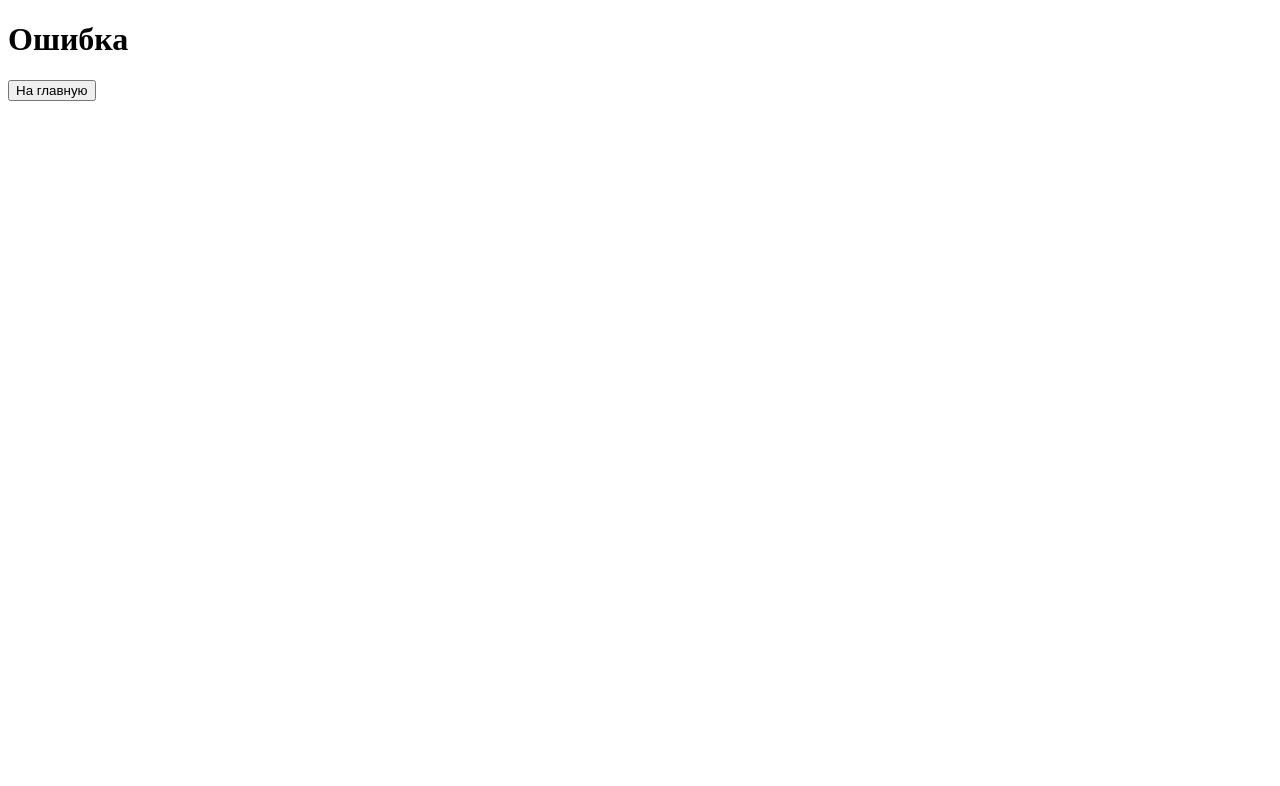
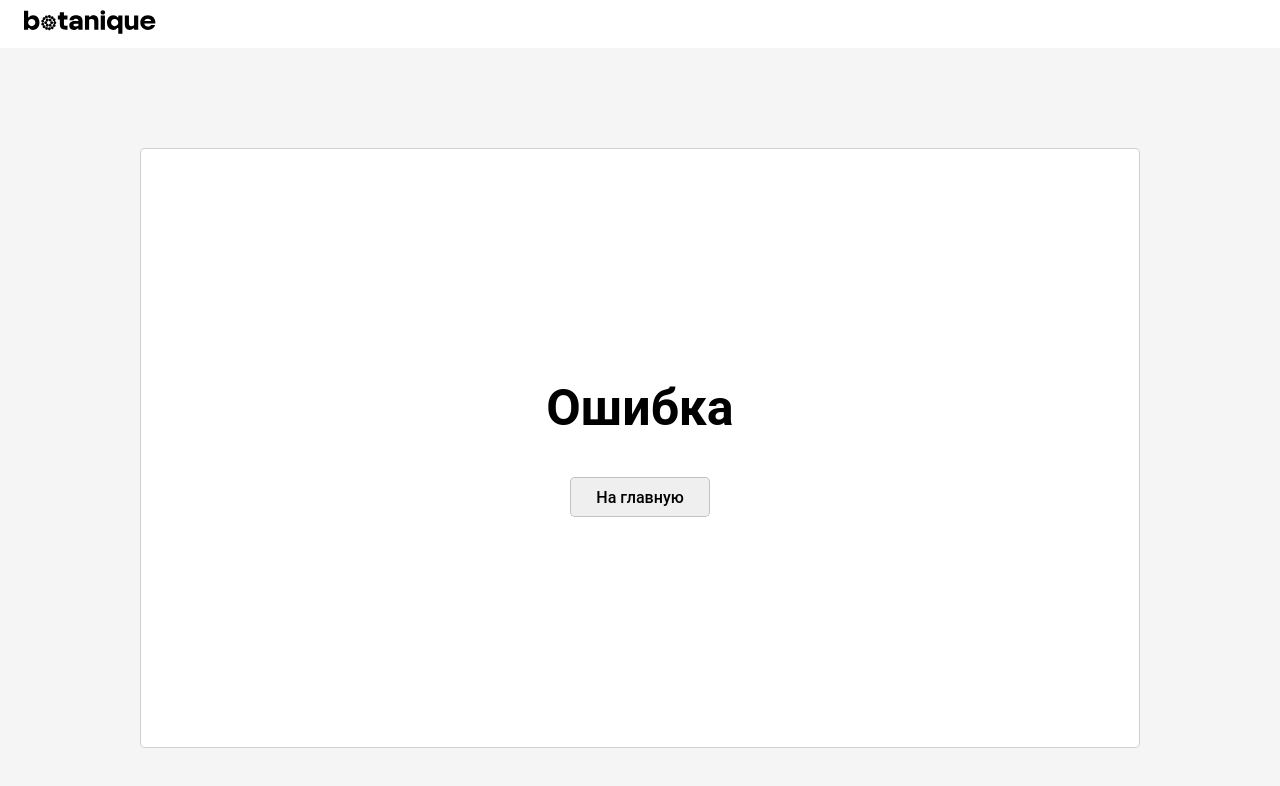
Before and after one commit to yurikyakyt/Botanique, a website: page public/error.html in a window 1280 px wide. Drawn offline with Linux system fonts and the light colour scheme.

Commit message:
добавил страницу ошибки

```diff
--- /dev/null
+++ b/public/css/error.css
@@ -0,0 +1,36 @@
+body {
+    background-color: #f5f5f5;
+}
+
+.error{
+    width: 1000px;
+    height: 600px;
+    margin: 100px auto 0px;
+    display: flex;
+    justify-content: center;
+    align-items: center;
+    background-color: #fff;
+    border: 1px solid #00000030;
+    border-radius: 5px;
+}
+
+.error__body{
+    display: flex;
+    flex-direction: column;
+    align-items: center;
+}
+
+.error__header{
+    margin-bottom: 40px;
+    font-size: 50px;
+}
+
+.error__button{
+    width: 140px;
+    height: 40px;
+    font-weight: 500;
+    font-size: 16px;
+    border: 1px solid #00000030;
+    border-radius: 5px;
+    cursor: pointer;
+}
--- a/public/css/style.css
+++ b/public/css/style.css
@@ -2,6 +2,7 @@
 @import url('./search.css');
 @import url('./favorite.css');
 @import url('./device.css');
+@import url('./error.css');
 
 * {
     margin: 0;
--- a/public/error.html
+++ b/public/error.html
@@ -4,9 +4,21 @@
     <meta charset="UTF-8">
     <meta name="viewport" content="width=device-width, initial-scale=1.0">
     <title>Error</title>
+    <link rel="stylesheet" href="./css/style.css">
 </head>
 <body>
-    <h1 class="error">Ошибка</h1>
-    <button class="back_to_main">На главную</button>
+    <header class="header">
+        <a href="./main.html" class="header__logo">
+            <img src="./icons/logo.svg" alt="Botanique_logo">
+        </a>
+    </header>
+
+    <section class="error">
+        <div class="error__body">
+            <h1 class="error__header">Ошибка</h1>
+            <button class="error__button">На главную</button>
+        </div>
+    </section>
+    <script src="./js/error.js"></script>
 </body>
 </html>
--- /dev/null
+++ b/public/js/error.js
@@ -0,0 +1,5 @@
+const backToMainButton = document.querySelector(".error__button");
+
+backToMainButton.addEventListener("click", () => {
+    window.location.href = "./main.html";
+})
```
